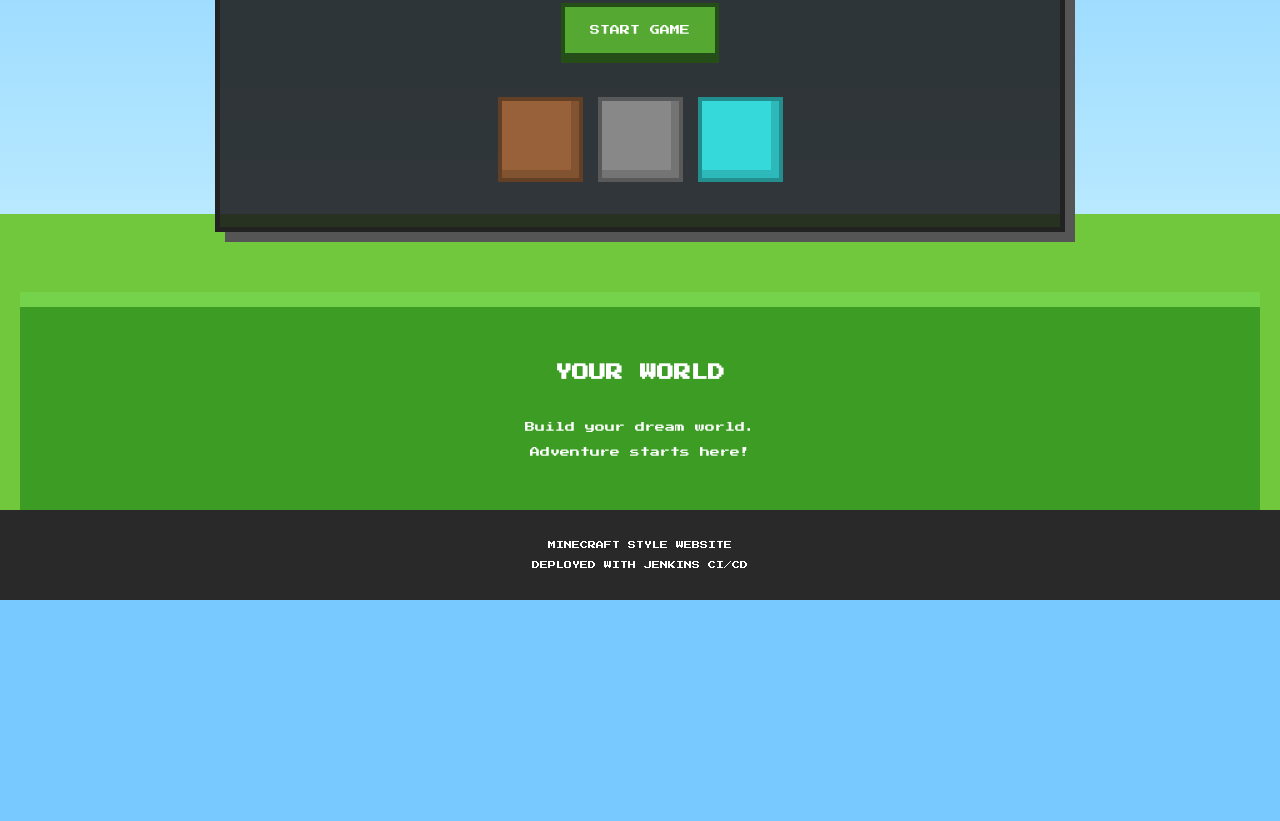
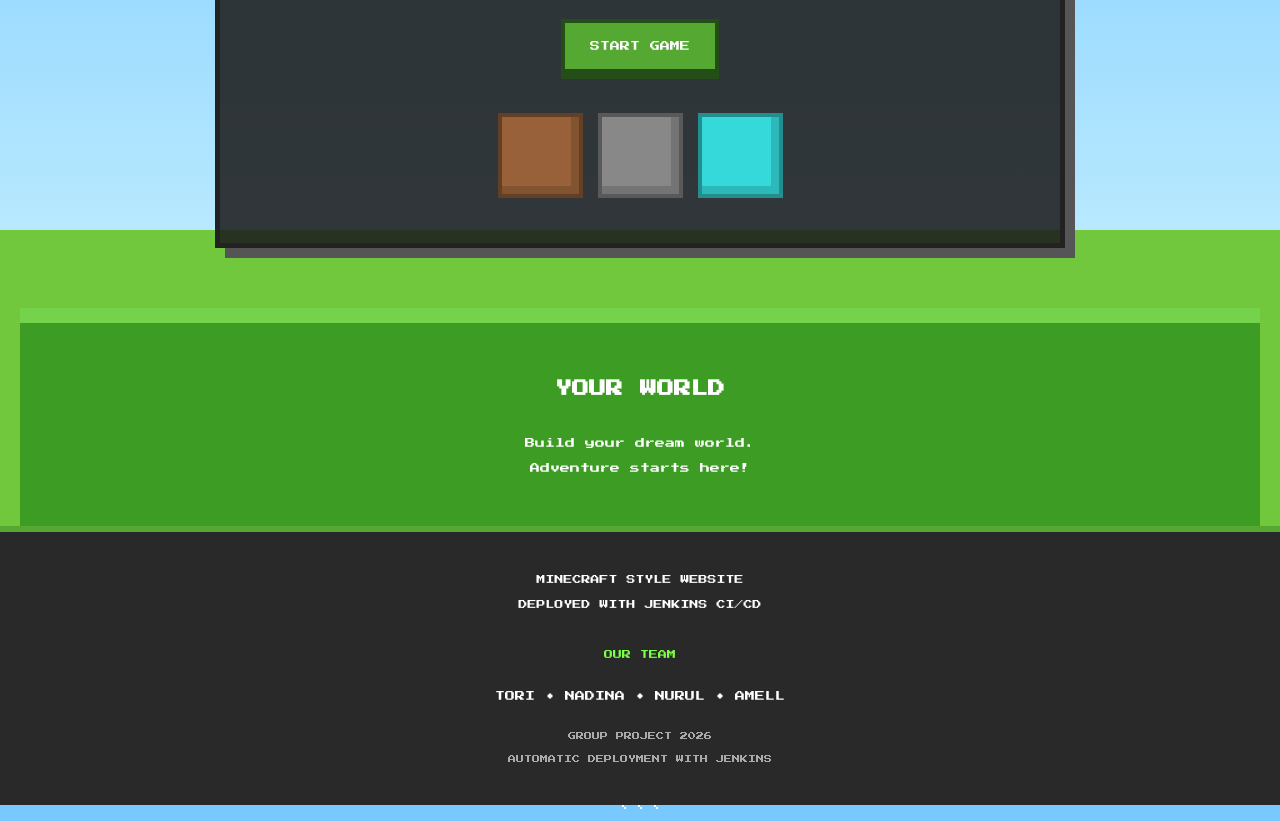
Before and after one commit to AhmadAslamsyahAttoriq/latihan-cicd, a plain HTML site: page public/index.html in a window 1280 px wide. Shown: the part 337-1158 px from the top of the page. Before the commit the page ends 937 px from the top, so only its background shows below. Drawn offline with Linux system fonts and the light colour scheme.

Commit message:
Update index.html

````diff
--- a/public/index.html
+++ b/public/index.html
@@ -1,4 +1,4 @@
-
+```html
 <!DOCTYPE html>
 <html lang="id">
 <head>
@@ -143,9 +143,26 @@
 
         footer {
             background: #292929;
-            padding: 25px 10px;
+            padding: 35px 15px;
+            font-size: 9px;
+            line-height: 2.8;
+            border-top: 6px solid #55a832;
+        }
+
+        .team-title {
+            color: #7cff45;
+            margin-bottom: 15px;
+        }
+
+        .team-names {
+            color: white;
+            font-size: 10px;
+        }
+
+        .project {
+            color: #aaa;
             font-size: 8px;
-            line-height: 2.5;
+            margin-top: 15px;
         }
 
         @media (max-width: 600px) {
@@ -160,6 +177,11 @@
 
             .subtitle {
                 font-size: 8px;
+            }
+
+            .team-names {
+                font-size: 8px;
+                line-height: 3;
             }
         }
     </style>
@@ -210,9 +232,27 @@
     </div>
 
     <footer>
+
         MINECRAFT STYLE WEBSITE<br>
         DEPLOYED WITH JENKINS CI/CD
+
+        <br><br>
+
+        <div class="team-title">
+            OUR TEAM
+        </div>
+
+        <div class="team-names">
+            TORI • NADINA • NURUL • AMELL
+        </div>
+
+        <div class="project">
+            GROUP PROJECT 2026<br>
+            AUTOMATIC DEPLOYMENT WITH JENKINS
+        </div>
+
     </footer>
 
 </body>
 </html>
+```
````
